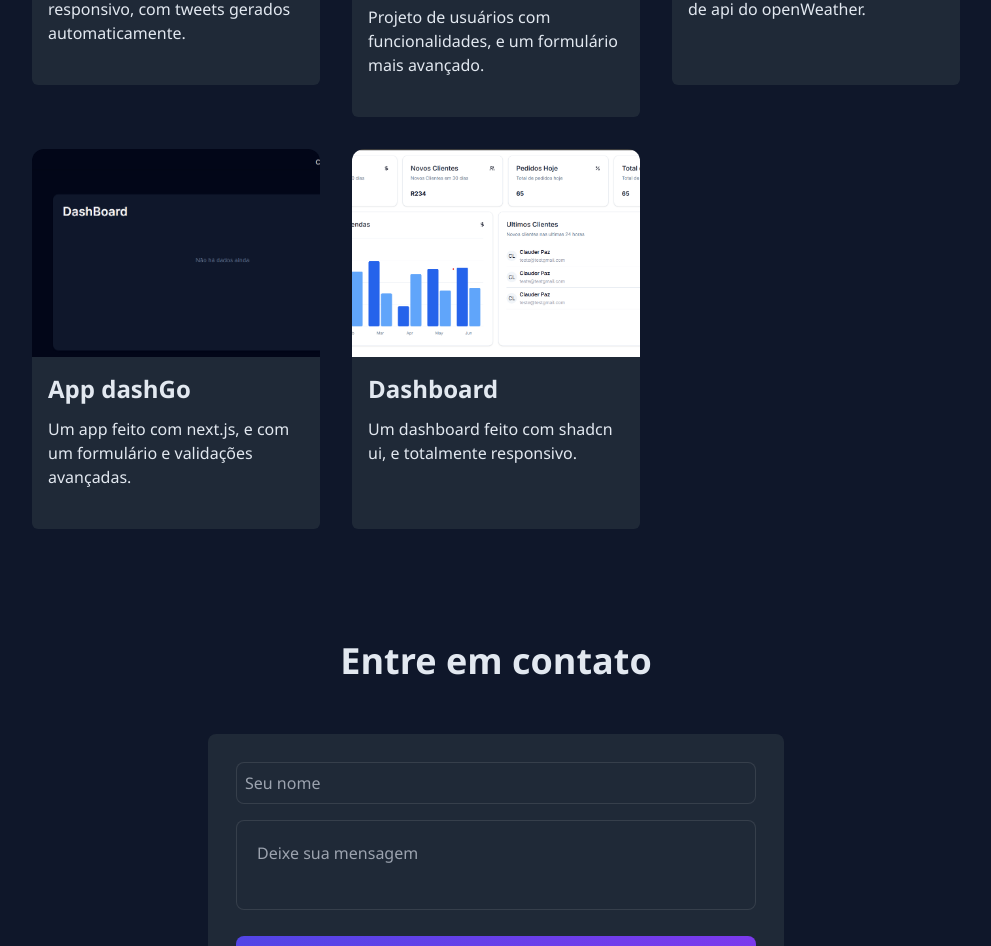
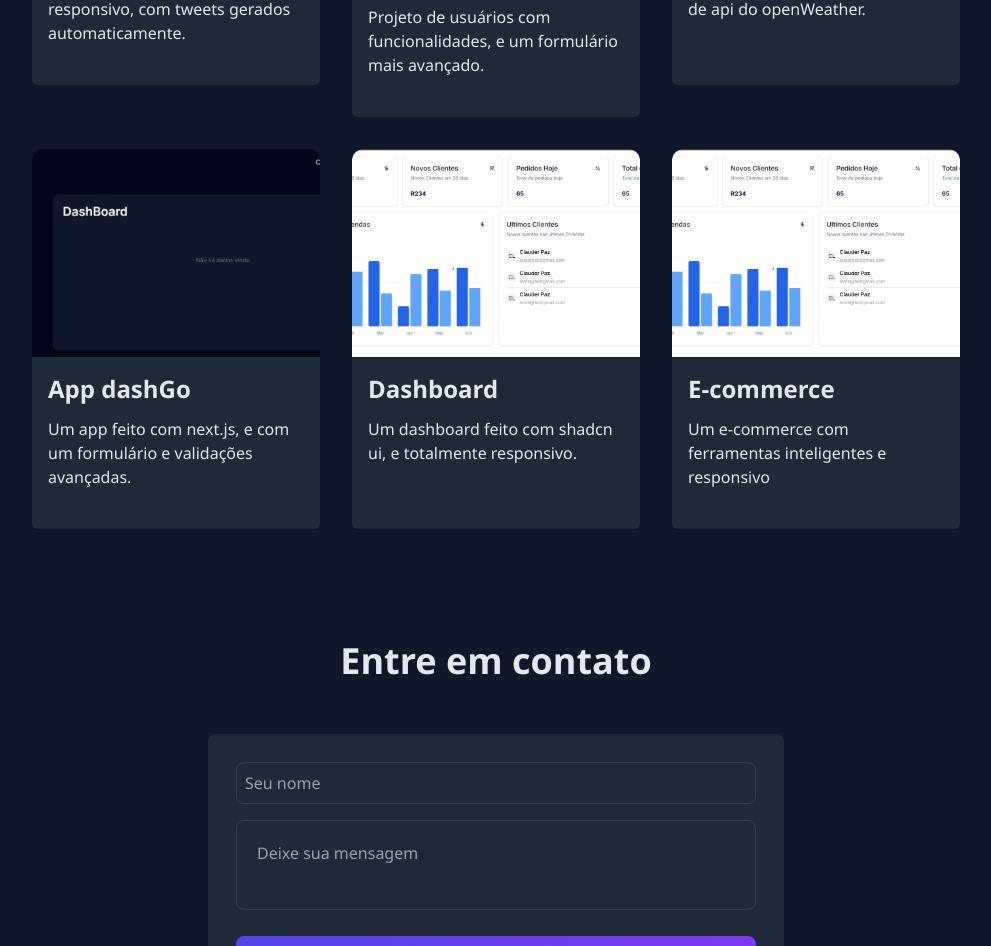
Before and after one commit to ClauderPaz87/PROJECTS-NEXT.JS, a Next.js app in the folder portfolio-clauderpaz/: page / in a window 1280 px wide. Shown: the part 1723-2669 px from the top of the page, without its empty margins (144-1135 px from the left). Built offline with nearby package versions, Linux system fonts and the light colour scheme.

Commit message:
atualizado

```diff
--- a/portfolio-clauderpaz/src/components/Projects.jsx
+++ b/portfolio-clauderpaz/src/components/Projects.jsx
@@ -85,6 +85,19 @@ const Projects = () => {
             </p>
           </div>
         </Link>
+        <Link href="https://projeto-ecommerce-pied.vercel.app/"
+        className="hover:shadow-xl hover:shadow-shadowImage hover:-translate-y-3 hover:scale-105 transition-all ease-linear
+        w-72 mx-auto">
+          <div>
+            <Image src={dashboard} className="h-52 max-w-full object-cover rounded-t-xl"/>
+          </div>
+          <div className="bg-gray-800 rounded-b-md max-w-80 backdrop-blur-md p-4">
+            <p className="font-bold text-2xl text-colorLight mb-3">E-commerce</p>
+            <p className="text-colorLight h-24">
+              Um e-commerce com ferramentas inteligentes e responsivo
+            </p>
+          </div>
+        </Link>
 
       </div>
 
```
